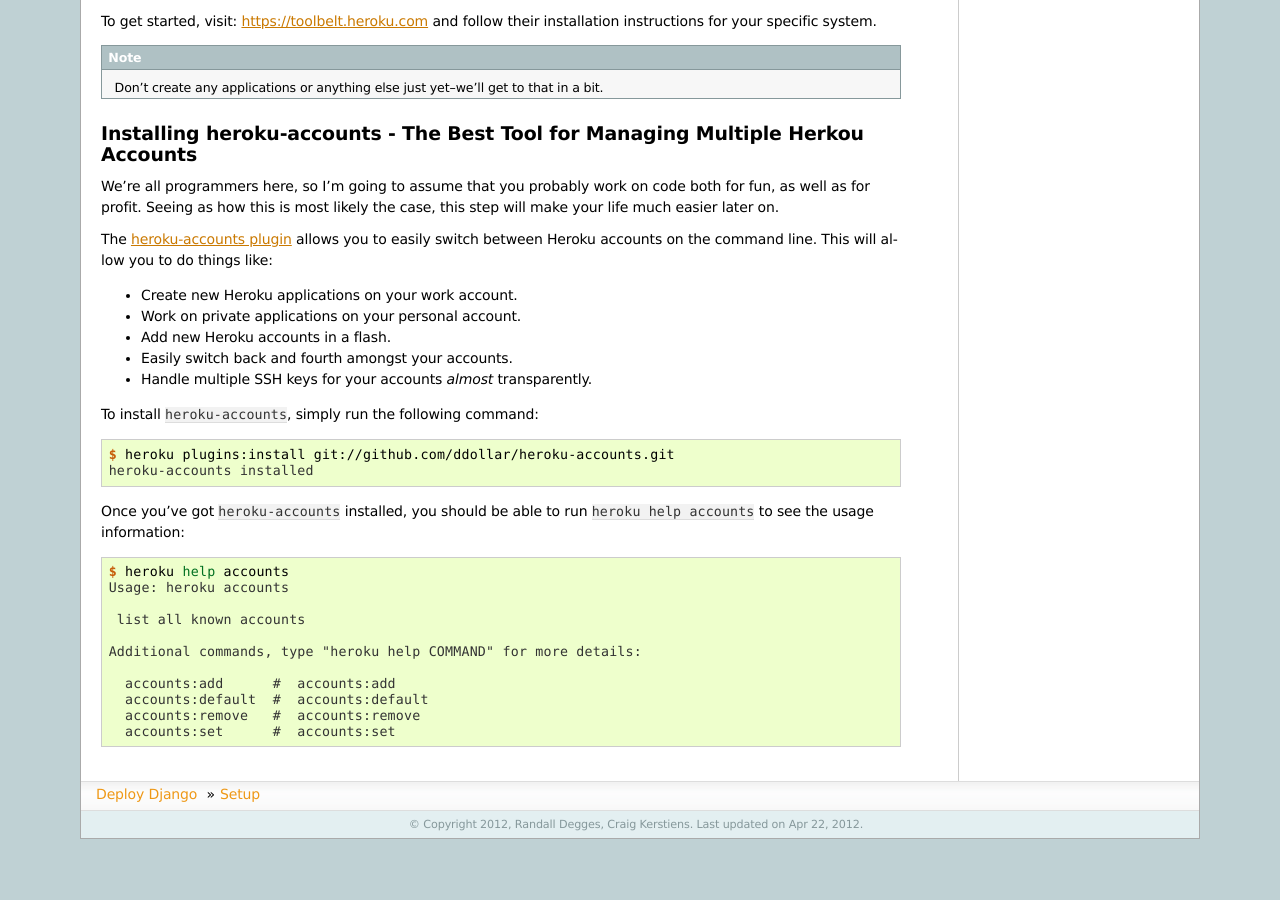
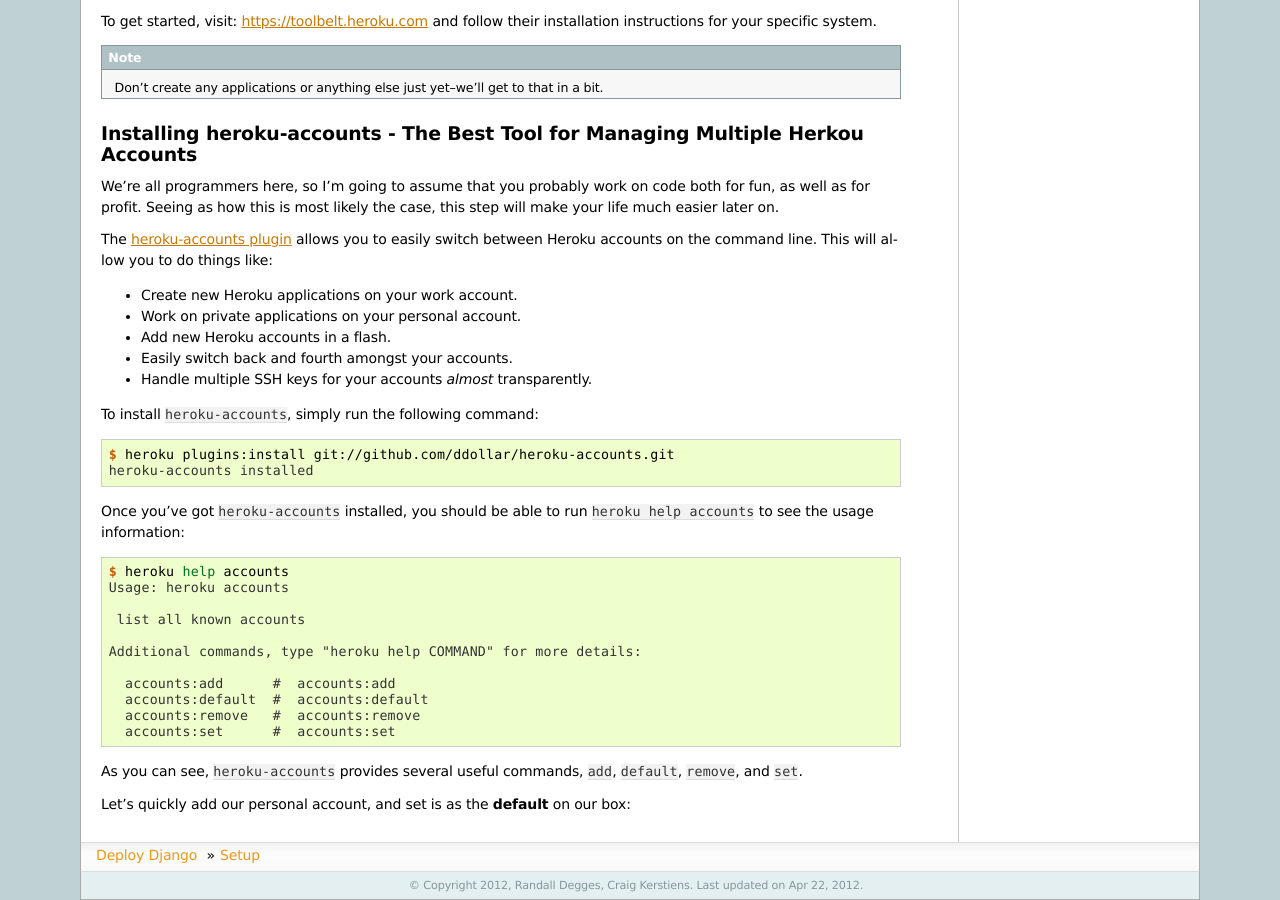
Before and after one commit to perryyo/deploydjango.com, a Sphinx documentation site: the page built from source/heroku/setup.rst, in a window 1280 px wide and 900 px high, scrolled down 652 px. Built offline with Sphinx 7.4.7, drawn with Linux system fonts in a browser that asks for light colours; before the commit the page ends 1491 px from its top, so only the background shows below that.

Commit message:
Adding some more wording to our heroku-accounts section.

```diff
--- a/source/heroku/setup.rst
+++ b/source/heroku/setup.rst
@@ -88,3 +88,9 @@
       accounts:default  #  accounts:default
       accounts:remove   #  accounts:remove
       accounts:set      #  accounts:set
+
+As you can see, ``heroku-accounts`` provides several useful commands, ``add``,
+``default``, ``remove``, and ``set``.
+
+Let's quickly add our personal account, and set is as the **default** on our
+box:
```
